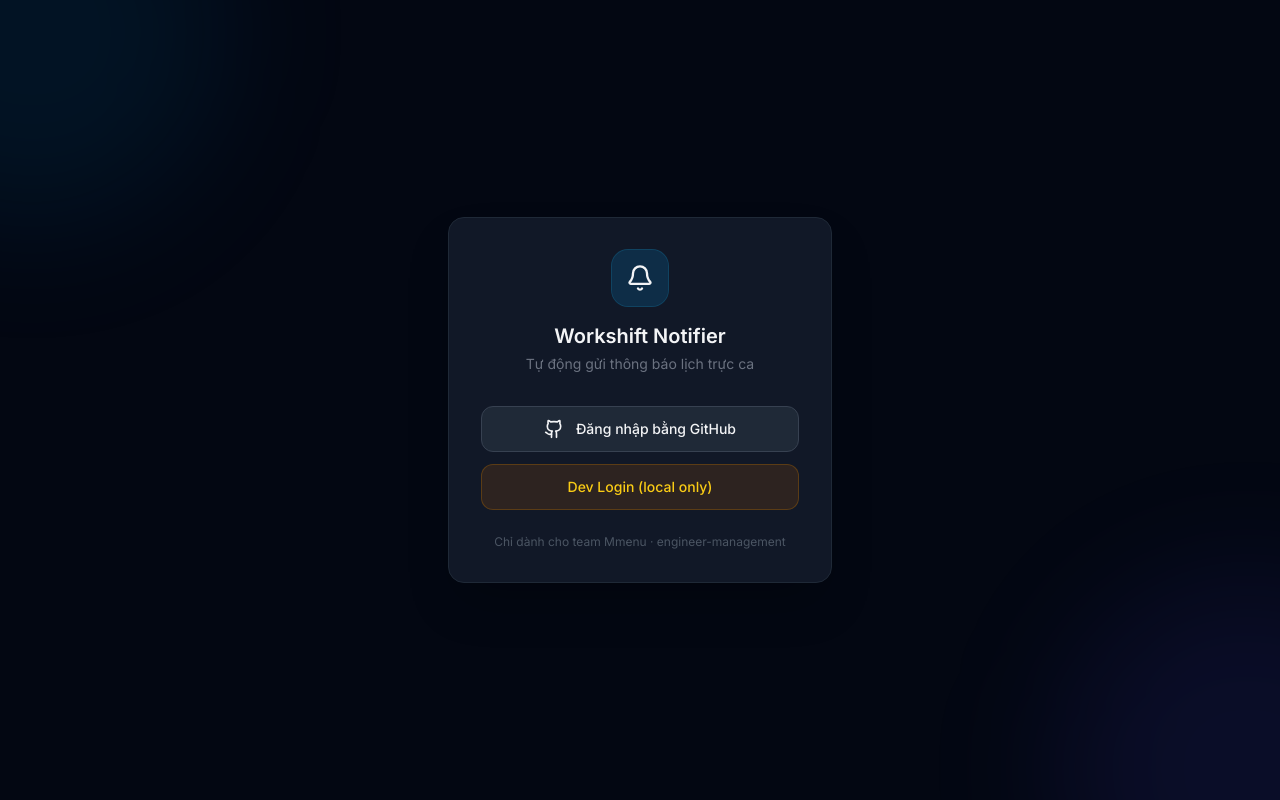
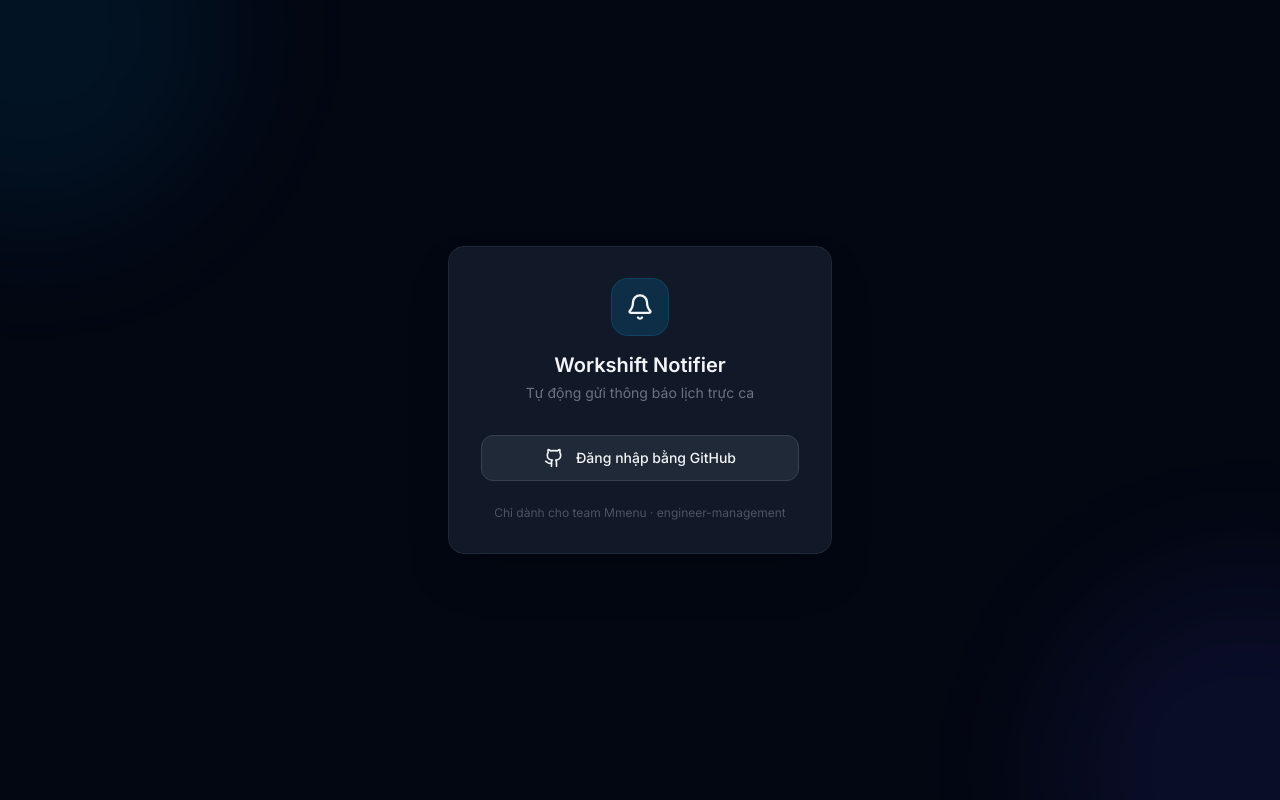
Before and after one commit to Mido2610/workshift-notifier, a React (Vite) app in the folder frontend/: page /login in a window 1280 px wide. Built offline with nearby package versions, Linux system fonts and the light colour scheme; no server answers.

Commit message:
fix: fix improve

```diff
--- a/frontend/src/pages/Login.tsx
+++ b/frontend/src/pages/Login.tsx
@@ -52,14 +52,6 @@ export default function Login() {
             Đăng nhập bằng GitHub
           </a>
 
-          {import.meta.env.DEV && (
-            <a
-              href={`${API_URL}/api/auth/dev-login?login=Mido2610`}
-              className="flex items-center justify-center gap-3 w-full py-3 px-4 mt-3 bg-yellow-900/30 hover:bg-yellow-900/50 border border-yellow-700/40 rounded-xl text-sm font-medium text-yellow-400 transition-all duration-200"
-            >
-              Dev Login (local only)
-            </a>
-          )}
 
           <p className="text-xs text-gray-600 text-center mt-6">
             Chỉ dành cho team Mmenu · engineer-management
```
